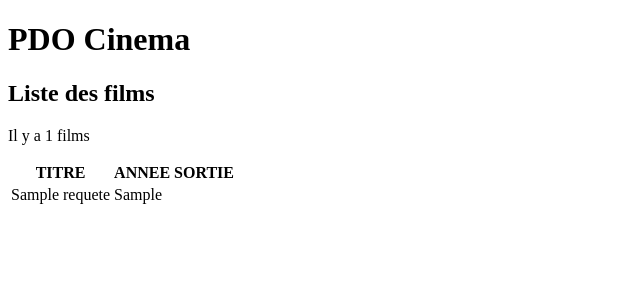
After one commit to Articvolt/MVC-cinema, a PHP site: template view/listFilms.php in a window 1280 px wide. The commit adds this page. Shown: the top 300 px of the page, without its empty margins (0-640 px from the left). Run offline with PHP 8.4, Linux system fonts and the light colour scheme; the template is opened without the code that fills it: most values are stand-ins (such as "Sample title", 1, 10 or a date in 2020).

Commit message:
add files MVC

```diff
--- a/info.txt
+++ b/info.txt
@@ -1,2 +1,4 @@
 index.php va accueillir l'action transmise par l'URL (GET)
 EXEMPLE : "index.php?action=listFilms"
+
+namespace = moyen d'encapsuler des éléments.
--- a/model/info.txt
+++ b/model/info.txt
@@ -1 +1,3 @@
 Connect.php permet de se connecter à la BDD (grâce à la PDO)
+
+Une classe est abstraite quand on ne compte pas l'instancier, elle set juste a accéder à la méthode "seConnecter"
--- /dev/null
+++ b/view/listFilms.php
@@ -0,0 +1,28 @@
+<?php ob_start(); ?>
+
+<p>Il y a <?= $requete->rowCount() ?> films</p>
+
+<table>
+    <thead>
+        <tr>
+            <th>TITRE</th>
+            <th>ANNEE SORTIE</th>
+        </tr>
+    </thead>
+    <tbody>
+        <?php
+            foreach($requete->fetchAll() as $film) { ?>
+                <tr>
+                    <td><?= $film["titre"] ?></td>
+                    <td><?= $film["annee_sortie"] ?></td>
+                </tr>
+        <?php    } ?>
+    </tbody>
+</table>
+
+<?php
+
+$titre = "Liste des films";
+$titre_secondaire = "Liste des films";
+$contenu = ob_get_clean();
+require "view/template.php";
--- a/view/template.php
+++ b/view/template.php
@@ -0,0 +1,26 @@
+<!DOCTYPE html>
+<html lang="en">
+<head>
+    <meta charset="UTF-8">
+    <meta http-equiv="X-UA-Compatible" content="IE=edge">
+    <meta name="viewport" content="width=device-width, initial-scale=1.0">
+    <link rel="stylesheet" href="public/css/style.css">
+    <title><?= $titre ?></title>
+</head>
+
+<body>
+    <nav>
+
+    </nav>
+    <div>
+        <main>
+            <div>
+                <h1>PDO Cinema</h1>
+                <h2><?= $titre_secondaire ?></h2>
+                <?= $contenu ?>
+            </div>
+        </main>
+    </div>
+
+</body>
+</html>
```
Also changed, not shown: controller/CinemaController.php (+20 -0 lines), index.php (+10 -0 lines), model/Connect.php (+21 -0 lines), public/css/style.css (added), 1 other file.
